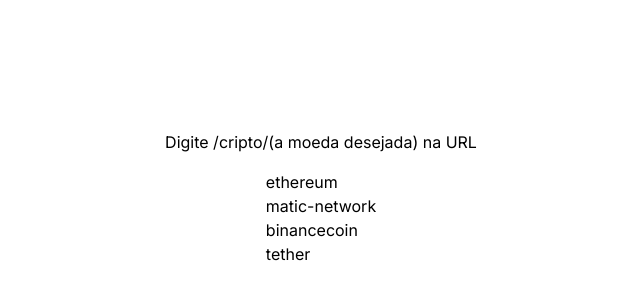
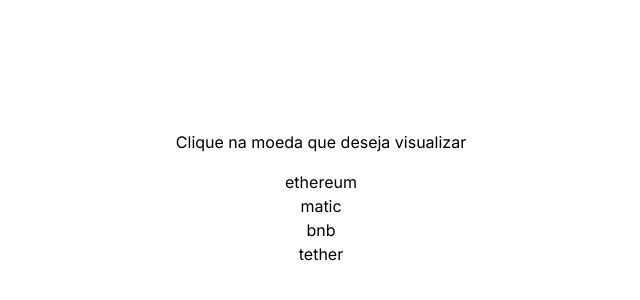
Before and after one commit to maathzzz/lp-zuviacripto, a Next.js app: page / in a window 1280 px wide. Shown: the part 202-502 px from the top of the page, without its empty margins (319-959 px from the left). Built offline with nearby package versions, Linux system fonts and the light colour scheme.

Commit message:
changing page.tsx

```diff
--- a/src/app/page.tsx
+++ b/src/app/page.tsx
@@ -1,18 +1,18 @@
 'use client'
+import Link from "next/link"
+import { useRouter } from "next/navigation"
 export default function Home() {
 
   return (
     // Header a ser inserido
     <div className="w-screen h-screen flex justify-center items-center">
       <div>
-        <h1> Digite /cripto/(a moeda desejada) na URL</h1>
-        <div className="flex justify-center mt-4">
-          <ul>
-            <li>ethereum</li>
-            <li>matic-network</li>
-            <li>binancecoin</li>
-            <li>tether</li>
-          </ul>
+        <h1> Clique na moeda que deseja visualizar</h1>
+        <div className="flex flex-col justify-center items-center mt-4">
+            <Link href="/cripto/ethereum">ethereum</Link>
+            <Link href="/cripto/matic-network">matic</Link>
+            <Link href="/cripto/binancecoin">bnb</Link>
+            <Link href="/cripto/tether">tether</Link>
         </div>
       </div>
 
```
